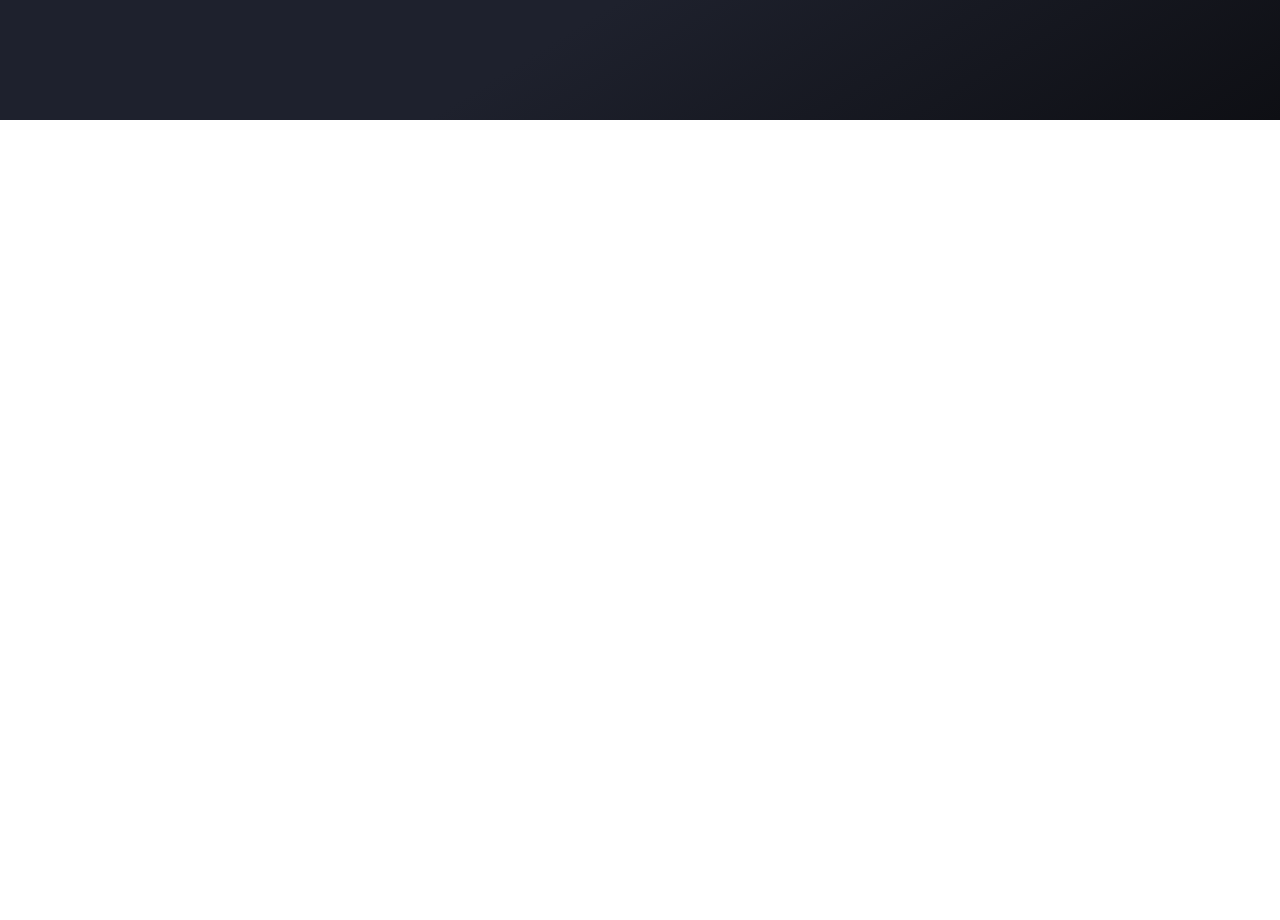
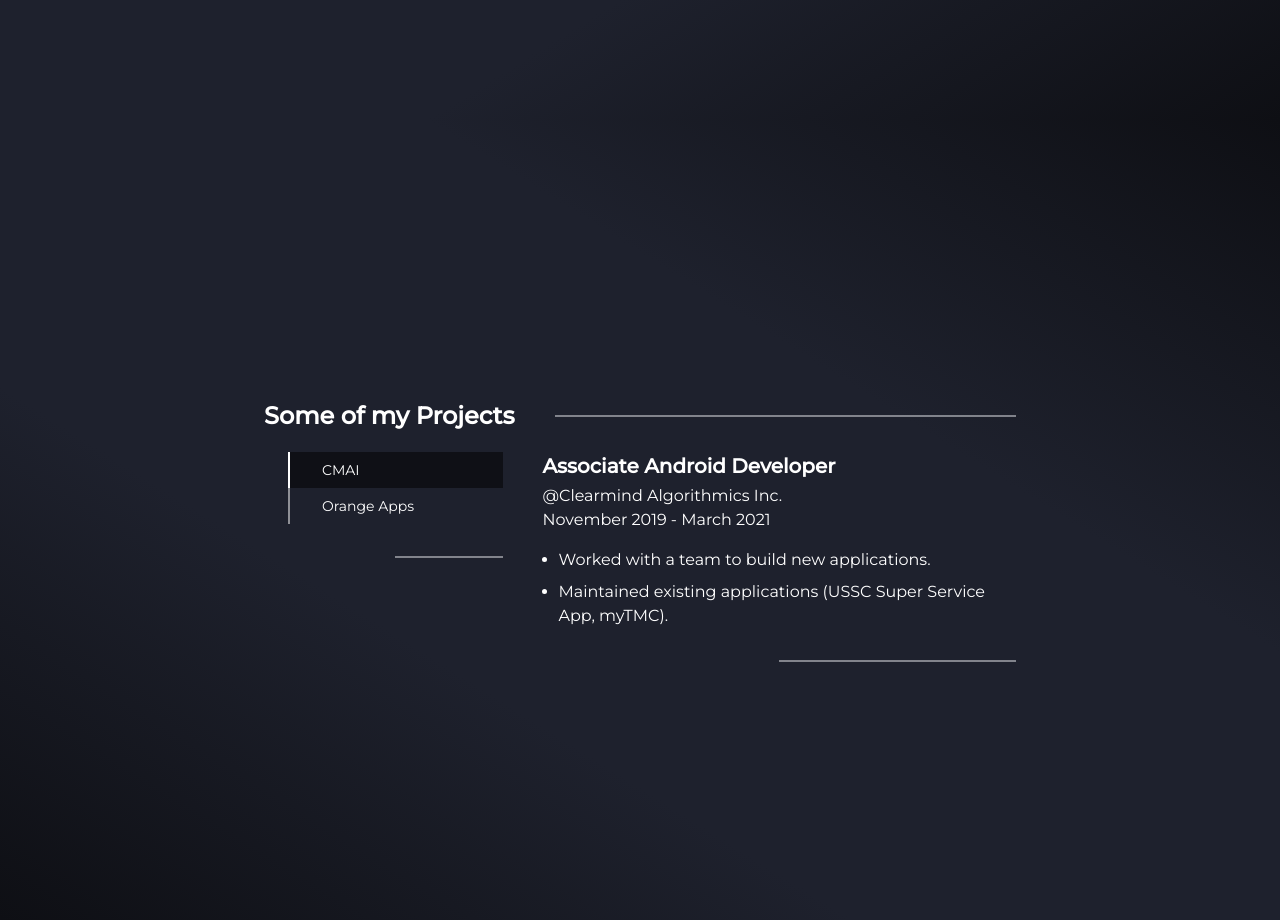
Before and after one commit to Zeaventyyy/My-Portfolio, a React (Create React App) app: page / in a window 1280 px wide. Shown: the part 2280-3200 px from the top of the page. Before the commit the page ends 2400 px from the top, so only its background shows below. Built offline with nearby package versions, Linux system fonts and the light colour scheme.

Commit message:
Imported project component

```diff
--- a/src/App.jsx
+++ b/src/App.jsx
@@ -5,6 +5,7 @@ import About from './landingpage/about';
 import { ReactComponent as LinkedInIcon } from './icons/linkedin.svg';
 import { ReactComponent as GithubIcon } from './icons/github.svg';
 import Experience from './landingpage/experience/experience';
+import Project from './landingpage/project/project';
 
 function App() {
   const github = 'https://github.com/Zeaventyyy';
@@ -38,6 +39,9 @@ function App() {
           </li>
         </ul>
       </div>
+      <div className="backgroundAbout h-screen">
+        <Project />
+      </div>
     </div>
   );
 }
```
